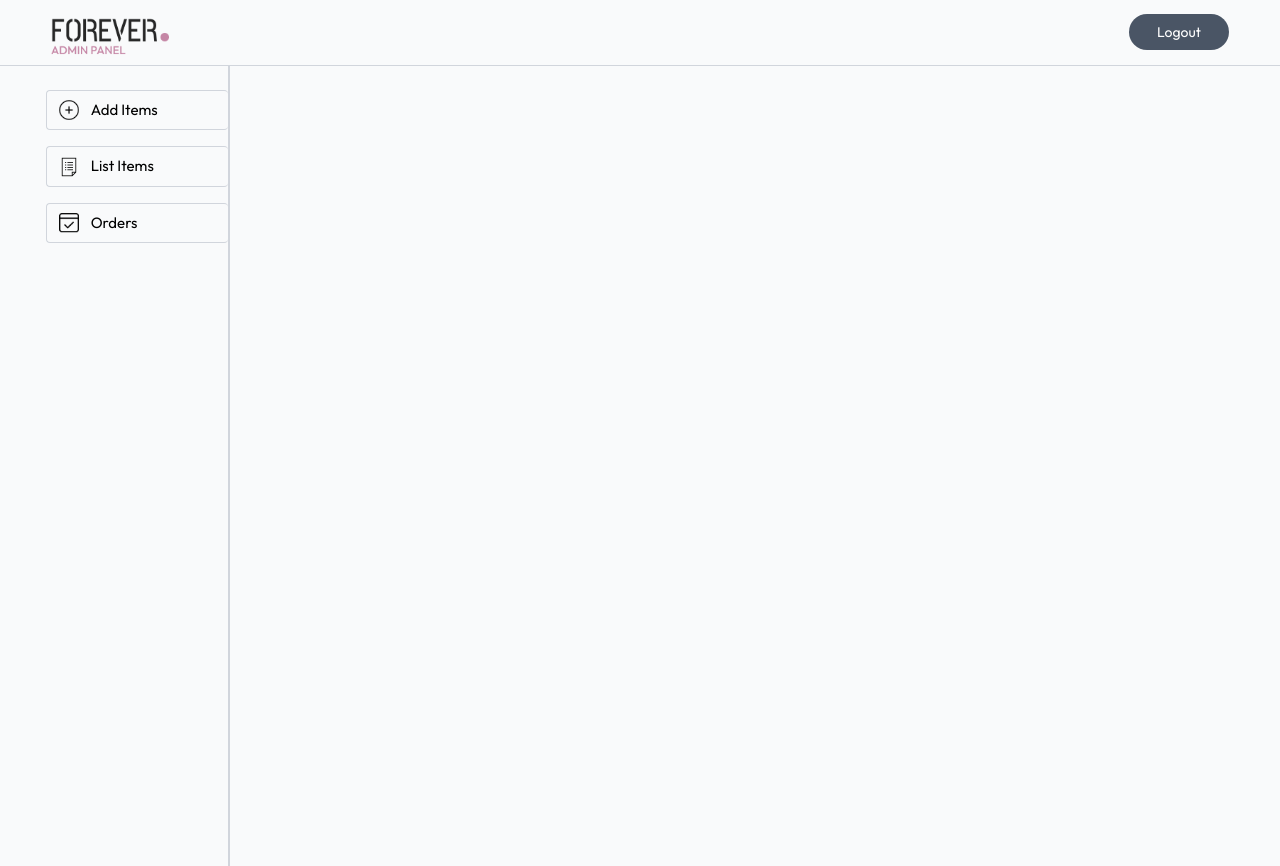
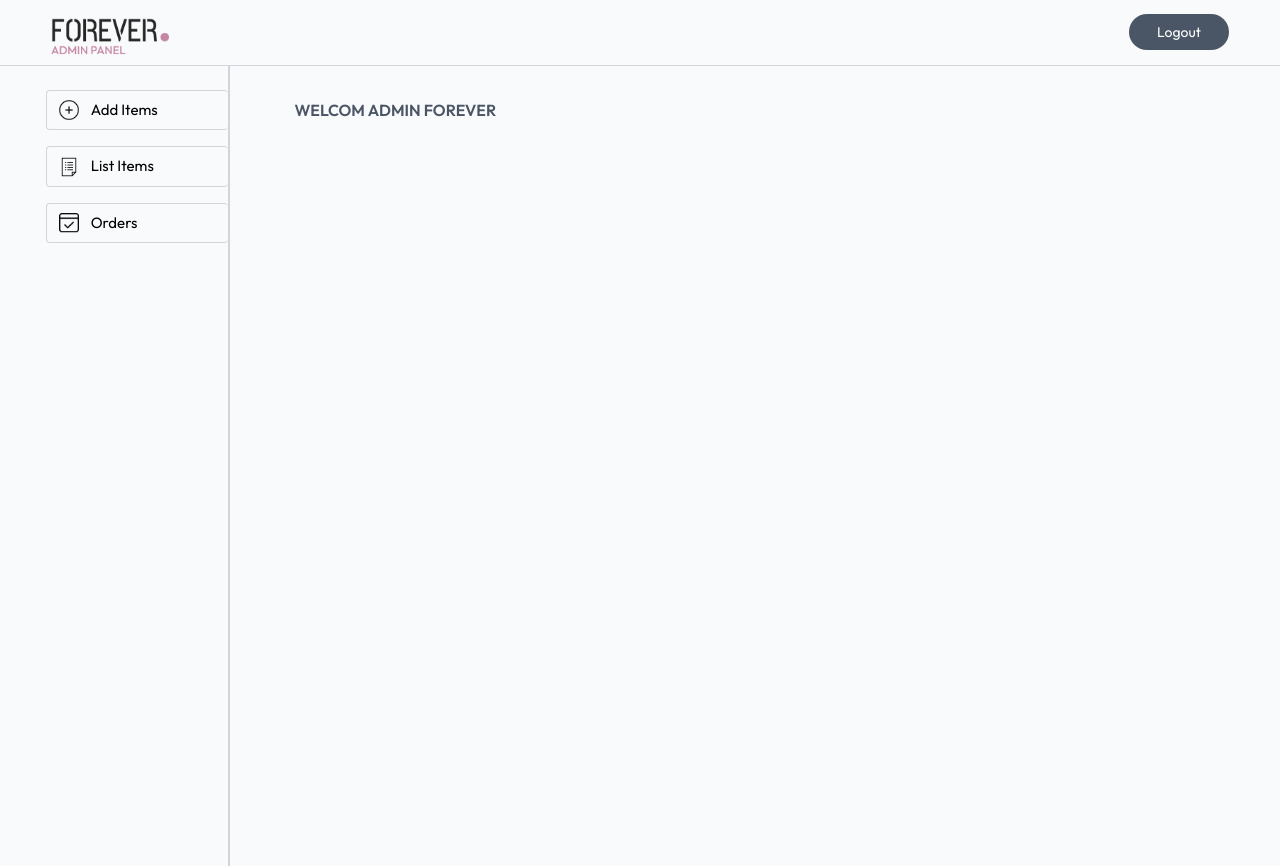
Before and after one commit to phamthanhtrivn/admin-ecommerce, a React (Vite) app: page / in a window 1280 px wide. Built offline with nearby package versions, Linux system fonts and the light colour scheme.

Commit message:
router setup

```diff
--- a/src/App.jsx
+++ b/src/App.jsx
@@ -1,17 +1,10 @@
-import Navbar from "./components/Navbar";
-import Sidebar from "./components/Sidebar";
+import AllRoute from "./components/AllRoute"
 
 const App = () => {
   return (
-    <div className="bg-gray-50 min-h-screen">
-      <>
-        <Navbar />
-        <hr className="text-gray-300" />
-        <div className="flex w-full">
-          <Sidebar />
-        </div>
-      </>
-    </div>
+    <>
+      <AllRoute />
+    </>
   );
 };
 
--- /dev/null
+++ b/src/components/AllRoute.jsx
@@ -0,0 +1,14 @@
+import { useRoutes } from "react-router-dom"
+import { routes } from "../routes"
+
+const AllRoute = () => {
+  const elements = useRoutes(routes)
+
+  return (
+    <div>
+      {elements}
+    </div>
+  )
+}
+
+export default AllRoute
--- /dev/null
+++ b/src/layout/LayoutDefault.jsx
@@ -0,0 +1,22 @@
+import Navbar from "../components/Navbar"
+import Sidebar from "../components/Sidebar"
+import { Outlet } from "react-router-dom"
+
+const LayoutDefault = () => {
+  return (
+    <div className="bg-gray-50 min-h-screen">
+      <>
+        <Navbar />
+        <hr className="text-gray-300" />
+        <div className="flex w-full">
+          <Sidebar />
+          <div className="w-[70%] mx-auto ml-[max(5vw,25px)] my-8 text-gray-600 text-base">
+          <Outlet />
+          </div>
+        </div>
+      </>
+    </div>
+  )
+}
+
+export default LayoutDefault
--- /dev/null
+++ b/src/pages/Home.jsx
@@ -0,0 +1,10 @@
+
+const Home = () => {
+  return (
+    <div className='font-semibold'>
+      WELCOM ADMIN FOREVER
+    </div>
+  )
+}
+
+export default Home
--- /dev/null
+++ b/src/routes/index.jsx
@@ -0,0 +1,30 @@
+import LayoutDefault from "../layout/LayoutDefault";
+import Add from "../pages/Add";
+import Home from "../pages/Home";
+import List from "../pages/List";
+import Orders from "../pages/Orders";
+
+export const routes = [
+  {
+    path: "/",
+    element: <LayoutDefault />,
+    children: [
+      {
+        path: "/",
+        element: <Home />
+      },
+      {
+        path: "/add",
+        element: <Add />
+      },
+      {
+        path: "/list",
+        element: <List />
+      },
+      {
+        path: "/orders",
+        element: <Orders />
+      }
+    ]
+  }
+]
```
